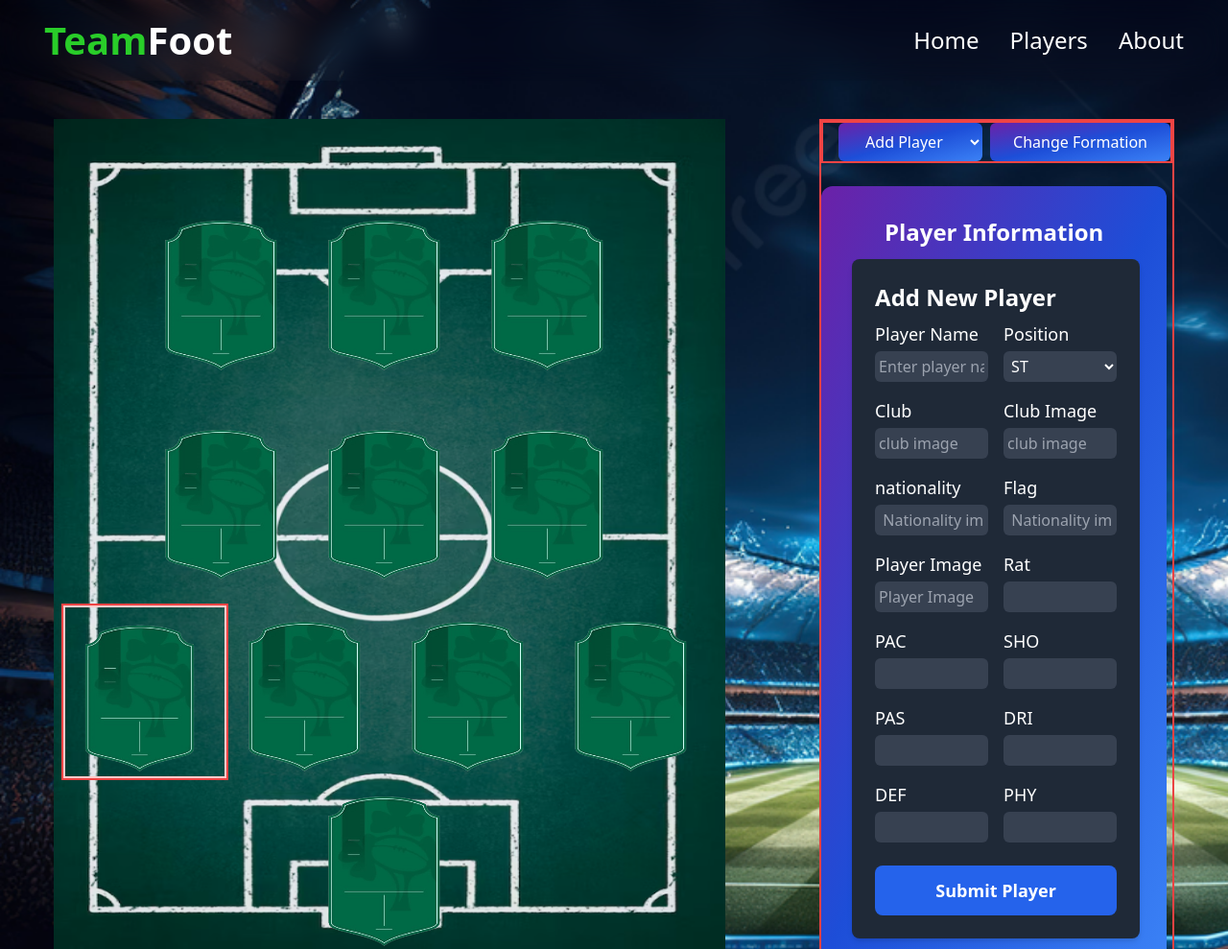
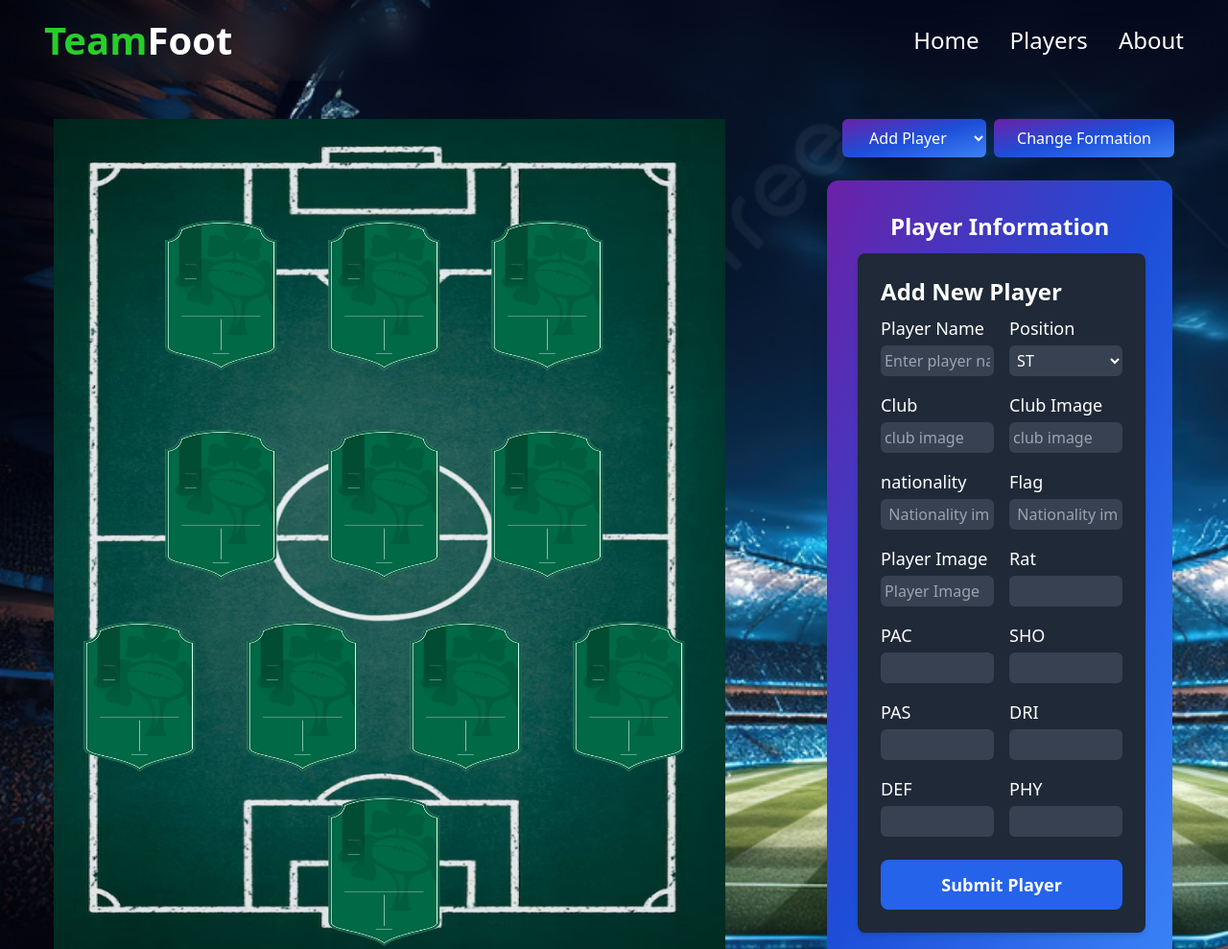
Before and after one commit to Youcode-Classe-E-2024-2025/Amine-Sabri-Fut, a website: page index.html in a window 1280 px wide. Shown: the top 989 px of the page at 96% size. Drawn offline with nearby package versions, Linux system fonts and the light colour scheme; files that its build step writes are made by us from their sources; no server answers.

Commit message:
suppimer border de card

```diff
--- a/index.html
+++ b/index.html
@@ -55,7 +55,7 @@
                       <div class="card" id="CM" onclick="PlayerPosition('CM')"><img src="./assets/images/card.png" class="h-[150px] w-full md:w-[170px] md:h-[180px] lg:w-[170px] lg:h-[180px]" alt="CM"></div>
                     </div>
                     <div class="defence  flex absolute justify-center top-[58%] w-full">
-                      <div class="card border-2 border-red-500" id="LB" onclick="PlayerPosition('LB')"><img src="./assets/images/card.png" class="h-[150px] w-full md:w-[170px] md:h-[180px] lg:w-[170px] lg:h-[180px] border-2 border-red-200" alt="LB"></div>
+                      <div class="card" id="LB" onclick="PlayerPosition('LB')"><img src="./assets/images/card.png" class="h-[150px] w-full md:w-[170px] md:h-[180px] lg:w-[170px] lg:h-[180px] " alt="LB"></div>
                       <div class="card" id="CBR" onclick="PlayerPosition('CBR')"><img src="./assets/images/card.png" class=" h-[150px] w-full md:w-[170px] md:h-[180px] lg:w-[170px] lg:h-[180px]" alt="CB"></div>
                       <div class="card" id="CBL" onclick="PlayerPosition('CBL')"><img src="./assets/images/card.png" class="h-[150px] w-full md:w-[170px] md:h-[180px] lg:w-[170px] lg:h-[180px]" alt="CB"></div>
                       <div class="card" id="RB" onclick="PlayerPosition('RB')"><img src="./assets/images/card.png" class="h-[150px] w-full md:w-[170px] md:h-[180px] lg:w-[170px] lg:h-[180px]" alt="RB"></div>
@@ -73,8 +73,8 @@
               </div>
 
           </div>
-        <div class="container-formilaire border-2 border-red-500 ">
-          <div class="flex   mb-6 lg:w-fit md:w-fit border-2 border-red-500 ">
+        <div class="container-formilaire ">
+          <div class="flex   mb-6 lg:w-fit md:w-fit ">
             <div class="w-[150px] mr-2">
               <select id="playerAction" name="playerAction" class="w-full p-2 bg-gray-700 rounded-md text-white bg-gradient-to-br from-purple-800 via-blue-700 to-blue-500 py-2 px-6 cursor-pointer hover:bg-gradient-to-bl transition-all ml-4">
                   <!-- <option value="selectAction">Select Action</option> -->
```
